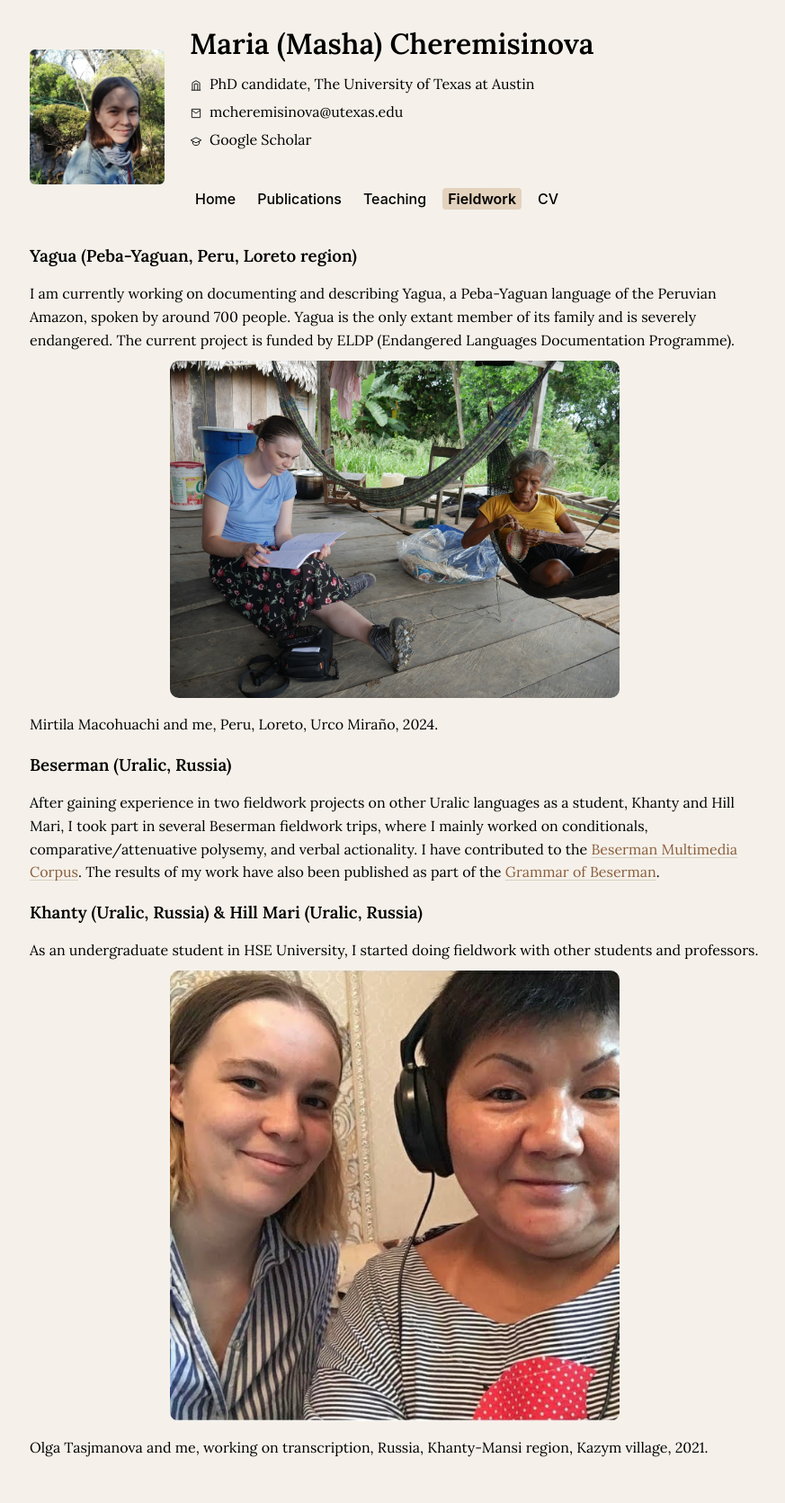
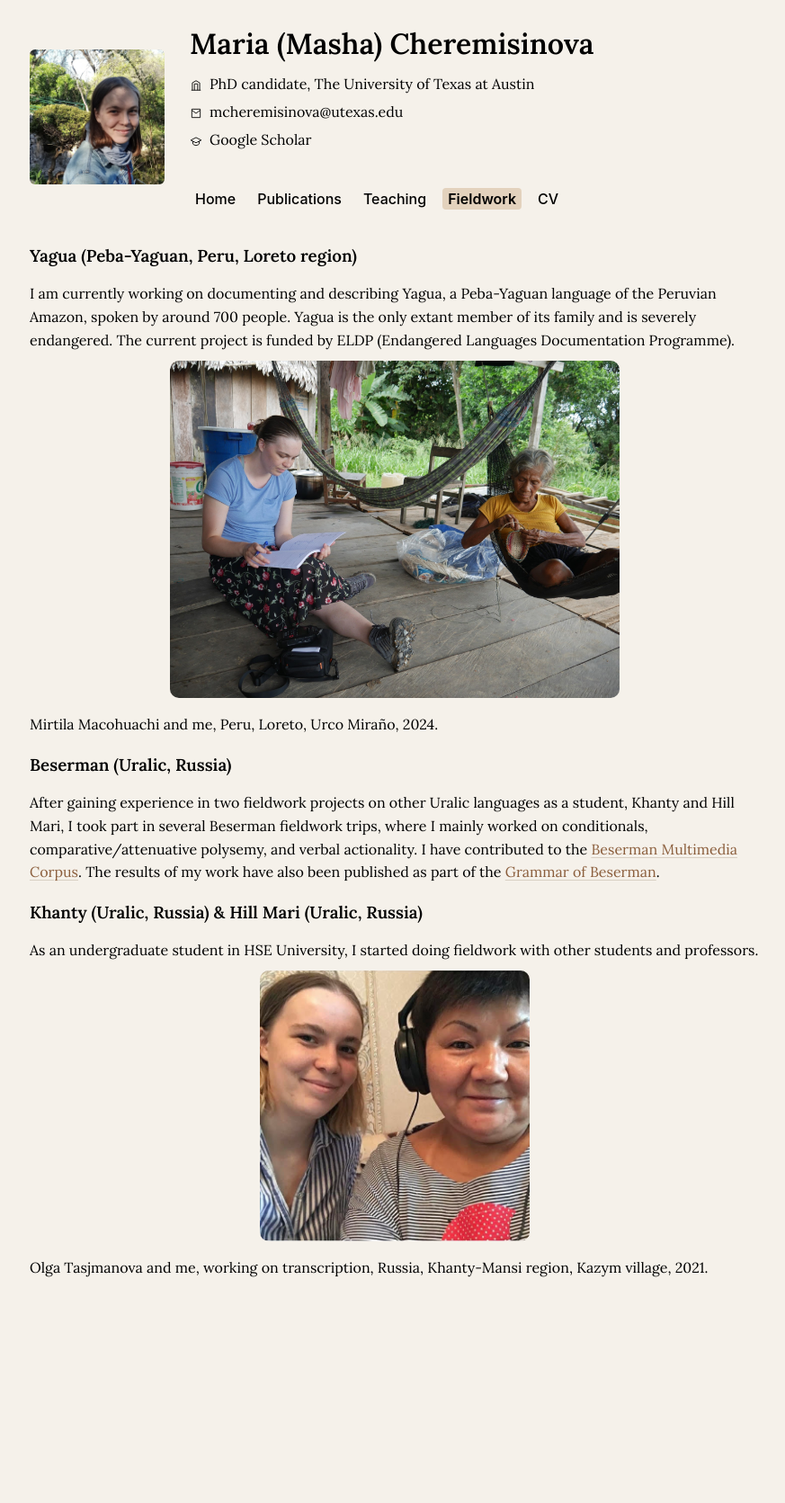
Before and after one commit to mashache/mashache.github.io, a Jekyll site: the page built from pages/fieldwork.md, in a window 1280 px wide. Shown: the whole page at 90% size, without its empty margins (201-1074 px from the left). Built offline with Jekyll 4.4.1, drawn with Linux system fonts in a browser that asks for light colours; after the commit the page ends 1470 px from its top, so only the background shows below that.

Commit message:
Update fieldwork.md

```diff
--- a/pages/fieldwork.md
+++ b/pages/fieldwork.md
@@ -21,6 +21,6 @@ After gaining experience in two fieldwork projects on other Uralic languages as
 As an undergraduate student in HSE University, I started doing fieldwork with other students and professors.
 
 <p align="center">
-  <img src="../assets/img/Olga_masha_fieldwork.jpg" width="500">
+  <img src="../assets/img/Olga_masha_fieldwork.jpg" width="300">
 </p>
 Olga Tasjmanova and me, working on transcription, Russia, Khanty-Mansi region, Kazym village, 2021.
```
